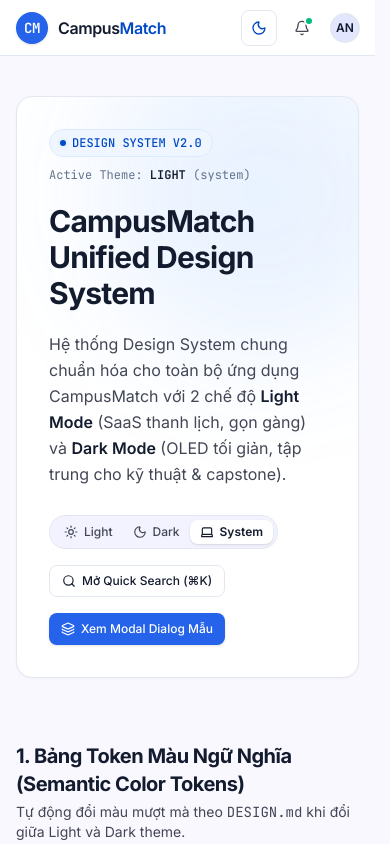
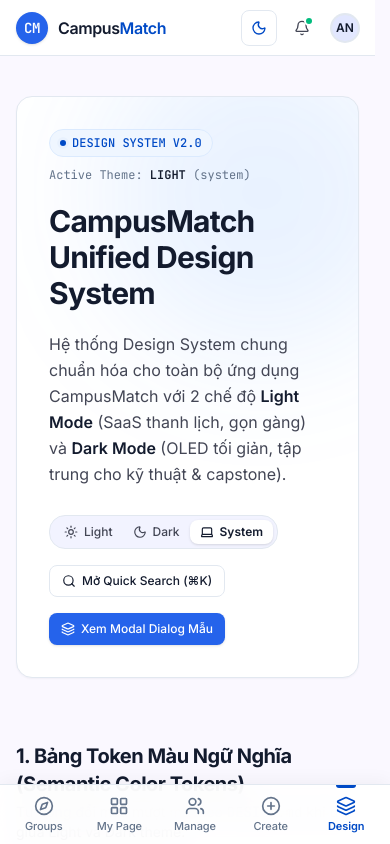
Before and after one commit to OnlyDev321/campus-match, a Next.js app in the folder frontend/: page /design in a window 390 px wide. Shown: the top 844 px of the page. Built offline with nearby package versions, Linux system fonts and the light colour scheme.

Commit message:
refactor: footer responsive

```diff
--- a/frontend/src/app/globals.css
+++ b/frontend/src/app/globals.css
@@ -337,3 +337,214 @@
     grid-template-columns: repeat(4, minmax(0, 1fr));
   }
 }
+
+/* -------------------------------------------------------------
+   Responsive App Navigation (Bottom Bar on Mobile, Sidebar on Desktop)
+   ------------------------------------------------------------- */
+
+.app-nav-sidebar {
+  background-color: var(--surface);
+  color: var(--text-primary);
+  user-select: none;
+  transition: width 0.2s ease-in-out;
+  z-index: 40;
+}
+
+/* Mobile: Bottom Navigation Bar (< 768px) */
+@media (max-width: 767px) {
+  .app-nav-sidebar {
+    position: fixed;
+    bottom: 0;
+    left: 0;
+    right: 0;
+    width: 100% !important;
+    height: calc(3.75rem + env(safe-area-inset-bottom, 0px));
+    padding: 0 0.5rem;
+    padding-bottom: env(safe-area-inset-bottom, 0px);
+    border-top: 1px solid var(--border);
+    border-right: none;
+    display: flex;
+    flex-direction: row;
+    align-items: center;
+    justify-content: space-around;
+    backdrop-filter: blur(16px);
+    -webkit-backdrop-filter: blur(16px);
+    background-color: color-mix(in srgb, var(--surface) 92%, transparent);
+    box-shadow: 0 -4px 16px rgba(0, 0, 0, 0.04);
+  }
+
+  /* Ẩn các phần chỉ dành cho desktop */
+  .app-nav-desktop-only {
+    display: none !important;
+  }
+
+  .app-nav-content {
+    display: flex;
+    flex-direction: row;
+    align-items: center;
+    justify-content: space-around;
+    width: 100%;
+    height: 100%;
+    padding: 0;
+    margin: 0;
+  }
+
+  .app-nav-list {
+    display: flex;
+    flex-direction: row;
+    align-items: center;
+    justify-content: space-around;
+    width: 100%;
+    height: 100%;
+    gap: 0.25rem;
+  }
+
+  .app-nav-item {
+    display: flex;
+    flex-direction: column;
+    align-items: center;
+    justify-content: center;
+    flex: 1;
+    height: 100%;
+    padding: 0.35rem 0.25rem;
+    border-radius: 0.75rem;
+    font-size: 0.6875rem;
+    font-weight: 500;
+    text-decoration: none;
+    transition: all 0.15s ease-in-out;
+    position: relative;
+  }
+
+  .app-nav-item-active {
+    color: var(--primary);
+    font-weight: 600;
+  }
+
+  .app-nav-item-inactive {
+    color: var(--text-muted);
+  }
+
+  .app-nav-item-inactive:hover {
+    color: var(--text-primary);
+  }
+
+  .app-nav-label-desktop {
+    display: none !important;
+  }
+
+  .app-nav-label-mobile {
+    display: block !important;
+    font-size: 0.6875rem;
+    line-height: 0.875rem;
+    margin-top: 0.2rem;
+    letter-spacing: -0.01em;
+  }
+
+  .app-nav-indicator-desktop {
+    display: none !important;
+  }
+
+  .app-nav-indicator-mobile {
+    display: block;
+    position: absolute;
+    top: 0;
+    width: 20px;
+    height: 3px;
+    border-radius: 0 0 9999px 9999px;
+    background-color: var(--primary);
+  }
+
+  /* Đệm đáy để Footer và nội dung không bị che bởi Bottom Bar trên mobile */
+  footer,
+  .app-footer {
+    padding-bottom: calc(4.75rem + env(safe-area-inset-bottom, 0px)) !important;
+  }
+
+  .app-main-content {
+    padding-bottom: 1.5rem;
+  }
+}
+
+/* Tablet & Desktop (>= 768px): Cột dọc Sidebar */
+@media (min-width: 768px) {
+  footer,
+  .app-footer {
+    padding-bottom: 2rem;
+  }
+  .app-nav-sidebar {
+    position: sticky;
+    top: 3.5rem;
+    height: calc(100vh - 3.5rem);
+    display: flex;
+    flex-direction: column;
+    border-right: 1px solid var(--border);
+  }
+
+  .app-nav-content {
+    display: flex;
+    flex-direction: column;
+    flex: 1;
+    overflow-y: auto;
+    padding: 1rem 0.75rem 0.75rem 0.75rem;
+    gap: 1.5rem;
+  }
+
+  .app-nav-list {
+    display: flex;
+    flex-direction: column;
+    gap: 0.25rem;
+  }
+
+  .app-nav-item {
+    display: flex;
+    align-items: center;
+    gap: 0.875rem;
+    padding: 0.625rem 0.875rem;
+    border-radius: 0.75rem;
+    font-size: 0.875rem;
+    font-weight: 500;
+    transition: all 0.15s ease-in-out;
+    position: relative;
+  }
+
+  .app-nav-item-active {
+    background-color: color-mix(in srgb, var(--primary) 8%, var(--surface));
+    color: var(--primary);
+    font-weight: 600;
+  }
+
+  .app-nav-item-inactive {
+    color: var(--text-secondary);
+  }
+
+  .app-nav-item-inactive:hover {
+    color: var(--text-primary);
+    background-color: var(--surface-container-low);
+  }
+
+  .app-nav-label-desktop {
+    display: block;
+  }
+
+  .app-nav-label-mobile {
+    display: none !important;
+  }
+
+  .app-nav-indicator-desktop {
+    position: absolute;
+    left: 0;
+    top: 0.375rem;
+    bottom: 0.375rem;
+    width: 3.5px;
+    border-radius: 0 9999px 9999px 0;
+    background-color: var(--primary);
+  }
+
+  .app-nav-indicator-mobile {
+    display: none !important;
+  }
+
+  .app-main-content {
+    padding-bottom: 0;
+  }
+}
--- a/frontend/src/app/layout.tsx
+++ b/frontend/src/app/layout.tsx
@@ -48,7 +48,7 @@
           <Header />
           <div className="flex flex-1 w-full max-w-[1600px] mx-auto">
             <Sidebar />
-            <main className="flex-1 min-w-0 @container">{children}</main>
+            <main className="flex-1 min-w-0 @container app-main-content">{children}</main>
           </div>
           <Footer />
         </ThemeProvider>
--- a/frontend/src/components/layout/Footer.tsx
+++ b/frontend/src/components/layout/Footer.tsx
@@ -1,7 +1,7 @@
 export default function Footer() {
   return (
-    <footer className="w-full border-t border-[var(--border)] bg-[var(--surface)] text-[var(--text-secondary)] py-8 transition-colors duration-150">
-      <div className="max-w-[1440px] mx-auto px-4 sm:px-6 flex flex-col sm:flex-row items-center justify-center gap-4">
+    <footer className="w-full border-t border-[var(--border)] bg-[var(--surface)] text-[var(--text-secondary)] py-8 transition-colors duration-150 app-footer">
+      <div className="max-w-[1600px] mx-auto px-4 sm:px-6 flex flex-col sm:flex-row items-center justify-center gap-4">
         <div className="flex items-center gap-3">
           <div className="w-6 h-6 rounded bg-(--primary-container) flex items-center justify-center text-white font-mono text-xs font-bold">
             CM
--- a/frontend/src/components/layout/Sidebar.tsx
+++ b/frontend/src/components/layout/Sidebar.tsx
@@ -16,6 +16,7 @@
 
 interface NavItem {
   label: string;
+  shortLabel?: string;
   href: string;
   icon: React.ComponentType<{ className?: string }>;
 }
@@ -23,26 +24,31 @@
 const mainNavItems: NavItem[] = [
   {
     label: "Groups",
+    shortLabel: "Groups",
     href: "/groups",
     icon: Compass,
   },
   {
     label: "My Page",
+    shortLabel: "My Page",
     href: "/mypage",
     icon: LayoutGrid,
   },
   {
     label: "Manage",
+    shortLabel: "Manage",
     href: "/manage",
     icon: Users,
   },
   {
     label: "Create Group",
+    shortLabel: "Create",
     href: "/create-group",
     icon: PlusCircle,
   },
   {
     label: "Design System",
+    shortLabel: "Design",
     href: "/design",
     icon: Layers,
   },
@@ -92,14 +98,14 @@
 
   return (
     <aside
-      className={`hidden md:flex sticky top-14 h-[calc(100vh-3.5rem)] flex-col border-r border-[var(--border)] bg-[var(--surface)] text-[var(--text-primary)] transition-all duration-200 ease-in-out z-30 select-none ${
-        isCollapsed ? "w-16" : "w-64"
+      className={`app-nav-sidebar ${
+        isCollapsed ? "md:w-16" : "md:w-64"
       }`}
       aria-label="Sidebar Navigation"
     >
-      {/* Main Navigation Links */}
-      <div className="flex-1 overflow-y-auto px-3 pt-4 pb-3 space-y-6">
-        <nav className="space-y-1">
+      {/* Navigation Content Area */}
+      <div className="app-nav-content">
+        <nav className="app-nav-list">
           {mainNavItems.map((item) => {
             const Icon = item.icon;
             const isActive =
@@ -111,18 +117,22 @@
                 key={item.href}
                 href={item.href}
                 title={isCollapsed ? item.label : undefined}
-                className={`group relative flex items-center gap-3.5 px-3.5 py-2.5 rounded-xl text-sm font-medium transition-all ${
-                  isActive
-                    ? "bg-blue-50/90 dark:bg-blue-950/40 text-[var(--primary)] font-semibold shadow-xs"
-                    : "text-[var(--text-secondary)] hover:text-[var(--text-primary)] hover:bg-[var(--surface-container-low)]"
-                } ${isCollapsed ? "justify-center px-0" : ""}`}
+                className={`group app-nav-item ${
+                  isActive ? "app-nav-item-active" : "app-nav-item-inactive"
+                } ${isCollapsed ? "md:justify-center md:px-0" : ""}`}
               >
-                {/* Left vertical accent indicator for active state */}
+                {/* Active Indicator: Desktop left accent / Mobile top bar */}
                 {isActive && (
+                  <>
                     <span
-                    className="absolute left-0 top-1.5 bottom-1.5 w-[3.5px] rounded-r-full bg-[var(--primary)]"
+                      className="app-nav-indicator-desktop"
                       aria-hidden="true"
                     />
+                    <span
+                      className="app-nav-indicator-mobile"
+                      aria-hidden="true"
+                    />
+                  </>
                 )}
 
                 <Icon
@@ -133,17 +143,24 @@
                   }`}
                 />
 
+                {/* Desktop Label (hidden when sidebar collapsed) */}
                 {!isCollapsed && (
-                  <div className="flex-1 flex items-center justify-between min-w-0">
-                    <span className="truncate">{item.label}</span>
-                  </div>
+                  <span className="app-nav-label-desktop truncate flex-1 min-w-0">
+                    {item.label}
+                  </span>
                 )}
+
+                {/* Mobile Label (always visible below icon) */}
+                <span className="app-nav-label-mobile truncate">
+                  {item.shortLabel || item.label}
+                </span>
               </Link>
             );
           })}
         </nav>
 
-        {/* Section: My Active Study Groups */}
+        {/* Desktop Only: Pinned / Active Study Groups */}
+        <div className="app-nav-desktop-only">
           {!isCollapsed && (
             <div className="space-y-1.5 pt-4 border-t border-[var(--border-muted)]">
               <div className="px-3.5 pb-1 text-[11px] font-semibold uppercase tracking-wider text-[var(--text-muted)] font-mono flex items-center justify-between">
@@ -181,9 +198,10 @@
             </div>
           )}
         </div>
+      </div>
 
-      {/* Footer / User Profile & Collapse Toggle */}
-      <div className="p-2 border-t border-[var(--border)] bg-[var(--surface-container-lowest)] flex flex-col gap-2">
+      {/* Desktop Only: Footer User Profile & Collapse Toggle */}
+      <div className="app-nav-desktop-only p-2 border-t border-[var(--border)] bg-[var(--surface-container-lowest)] flex flex-col gap-2">
         {/* User Card */}
         <div
           className={`flex items-center gap-3 p-1.5 rounded-xl hover:bg-[var(--surface-container-low)] transition-colors ${
```
Lines whose indentation alone changed are shown as unchanged.
